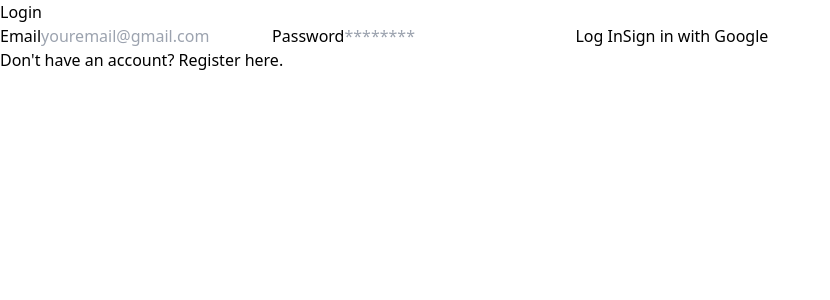
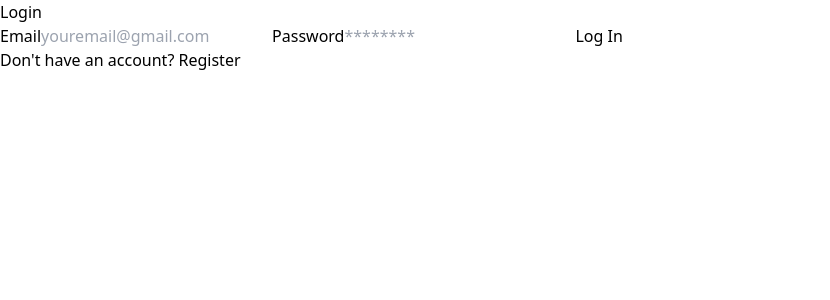
Before and after one commit to julian868/movie-api-frontend, a React (Vite) app: page /login in a window 1280 px wide. Shown: the top 300 px of the page, without its empty margins (0-830 px from the left). Built offline with nearby package versions, Linux system fonts and the light colour scheme; no server answers.

Commit message:
login and signup

```diff
--- a/package.json
+++ b/package.json
@@ -10,10 +10,13 @@
     "preview": "vite preview"
   },
   "dependencies": {
+    "axios": "^1.6.7",
     "dotenv": "^16.4.3",
+    "formik": "^2.4.5",
     "react": "^18.2.0",
     "react-dom": "^18.2.0",
-    "react-router-dom": "^6.22.0"
+    "react-router-dom": "^6.22.0",
+    "yup": "^1.3.3"
   },
   "devDependencies": {
     "@types/node": "^20.11.17",
--- a/src/components/Login.tsx
+++ b/src/components/Login.tsx
@@ -1,28 +1,72 @@
-import { useEffect, useState } from "react";
+import React from "react";
+import { Formik, Field, ErrorMessage, Form } from "formik";
+import * as Yup from "yup";
+import axios from "axios"; // Import Axios
 
-//props
+const LoginSchema = Yup.object().shape({
+  email: Yup.string().email("Invalid email").required("Required"),
+  password: Yup.string()
+    .min(8, "Password is too short - should be  8 chars minimum.")
+    .required("Required"),
+});
+
 const Login = () => {
-    const [email, setEmail] = useState('');
-    const [pass, setPass] = useState('');
+  const handleSubmit = async (values) => {
+    try {
+      // Call your API endpoint here
+      const response = await axios.post("your_api_endpoint_here", values);
 
-    const handleSubmit = (e) => {
-        e.preventDefault();
-        console.log(email);
+      // Handle success response
+      console.log("Response:", response.data);
+
+      // Optionally, you can redirect the user or perform other actions
+    } catch (error) {
+      // Handle error
+      console.error("Login Error:", error);
     }
+  };
 
   return (
     <div className="auth-form-container">
       <h2>Login</h2>
-            <form className="login-form" onSubmit={handleSubmit}>
+
+      <Formik
+        initialValues={{
+          email: "",
+          password: "",
+        }}
+        validationSchema={LoginSchema}
+        onSubmit={handleSubmit} // Pass the handleSubmit function
+       /*
+        onSubmit={(values) => {
+          console.log(values);
+        }}*/ //handleSubmit
+      >
+        {({  }) => (
+          <Form className="login-form" onSubmit={handleSubmit}>
             <label htmlFor="email">Email</label>
-                <input value={email} onChange={(e) => setEmail(e.target.value)}type="email" placeholder="youremail@gmail.com" id="email" name="email" />
+            <Field
+              id="email"
+              name="email"
+              type="email"
+              placeholder="youremail@gmail.com"
+            />
+            <ErrorMessage name="email" component="div" />
             <label htmlFor="password">Password</label>
-                <input value={pass} onChange={(e) => setPass(e.target.value)} type="password" placeholder="********" id="password" name="password" />
+            <Field
+              id="password"
+              name="password"
+              type="password"
+              placeholder="********"
+            />
+            <ErrorMessage name="password" component="div" />
             <button type="submit">Log In</button>
-                <button type="submit">Sign in with Google</button>
-            </form>
-            <button className="link-btn" onClick={() => props.onFormSwitch('Signup')}>Don't have an account? Register here.</button>
+            <p>Don't have an account? <a href="/signup">Register</a></p>
+          </Form>
+        )}
+      </Formik>
     </div>
-    )
+  );
 };
+
 export default Login;
--- a/src/components/Signup.tsx
+++ b/src/components/Signup.tsx
@@ -1,29 +1,85 @@
-import { useEffect, useState } from "react";
+import React from "react";
+import { Formik, Field, ErrorMessage, Form } from "formik";
+import * as Yup from "yup";
+import axios from "axios"; // Import Axios or any other HTTP client library
+
+const SignupSchema = Yup.object().shape({
+  email: Yup.string().email("Invalid email").required("Required"),
+  password: Yup.string()
+    .min(8, "Password is too short - should be 8 chars minimum.")
+    .required("Required"),
+  confirmPassword: Yup.string()
+    .oneOf([Yup.ref("password"), null], "Passwords must match")
+    .required("Required"),
+});
 
 const Signup = () => {
-    const [email, setEmail] = useState('');
-    const [pass, setPass] = useState('');
-    const [cfpass, cfsetPass] = useState('');
+  const handleSubmit = async (values) => {
+    const { email, password } = values;
+    try {
+      // Call your API endpoint here to save data to MongoDB
+      const response = await axios.post("http://localhost:8080/api/v1/users", {
+        email,
+        password,
+      });
 
-    const handleSubmit = (e) => {
-        e.preventDefault();
-        console.log(email);
+      // Handle success response
+      console.log("Response:", response.data);
+
+      // Optionally, you can redirect the user or perform other actions
+    } catch (error) {
+      // Handle error
+      console.error("Signup Error:", error);
     }
+  };
 
-    return (
-        <div className="auth-form-container">
-            <h2>Register</h2>
-        <form className="register-form" onSubmit={handleSubmit}>
+  return (
+    <div className="auth-form-container">
+      <h2>Sign Up</h2>
+
+      <Formik
+        initialValues={{
+          email: "",
+          password: "",
+          confirmPassword: "",
+        }}
+        validationSchema={SignupSchema}
+        onSubmit={handleSubmit} // Pass the handleSubmit function
+      >
+        {() => (
+          <Form className="signup-form">
             <label htmlFor="email">Email</label>
-            <input value={email} onChange={(e) => setEmail(e.target.value)}type="email" placeholder="youremail@gmail.com" id="email" name="email" />
+            <Field
+              id="email"
+              name="email"
+              type="email"
+              placeholder="youremail@gmail.com"
+            />
+            <ErrorMessage name="email" component="div" />
+
             <label htmlFor="password">Password</label>
-            <input value={pass} onChange={(e) => setPass(e.target.value)} type="password" placeholder="********" id="password" name="password" />
-            <label htmlFor="password">Confirm Password</label>
-            <input value={cfpass} onChange={(e) => cfsetPass(e.target.value)} type="password" placeholder="********" id="password" name="password" />
+            <Field
+              id="password"
+              name="password"
+              type="password"
+              placeholder="********"
+            />
+            <ErrorMessage name="password" component="div" />
+
+            <label htmlFor="confirmPassword">Confirm Password</label>
+            <Field
+              id="confirmPassword"
+              name="confirmPassword"
+              type="password"
+              placeholder="********"
+            />
+            <ErrorMessage name="confirmPassword" component="div" />
             <button type="submit">Sign Up</button>
-        </form>
-        <button className="link-btn" onClick={() => props.onFormSwitch('Login')}>Already have an account? Login here.</button>
+          </Form>
+        )}
+      </Formik>
     </div>
-    )
+  );
 };
+
 export default Signup;
```
Also changed, not shown: 1 other file (tests, documents, lock files or other folders). Lines whose indentation alone changed are shown as unchanged.
